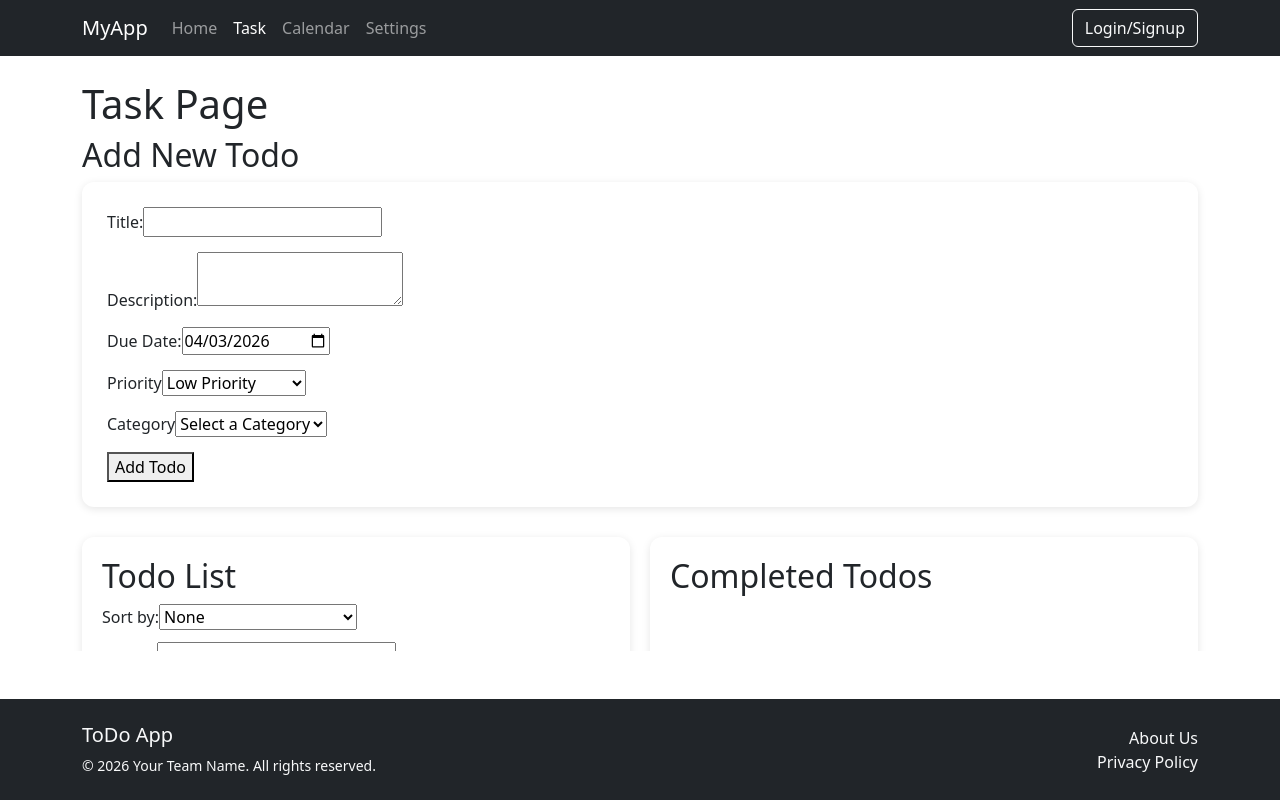
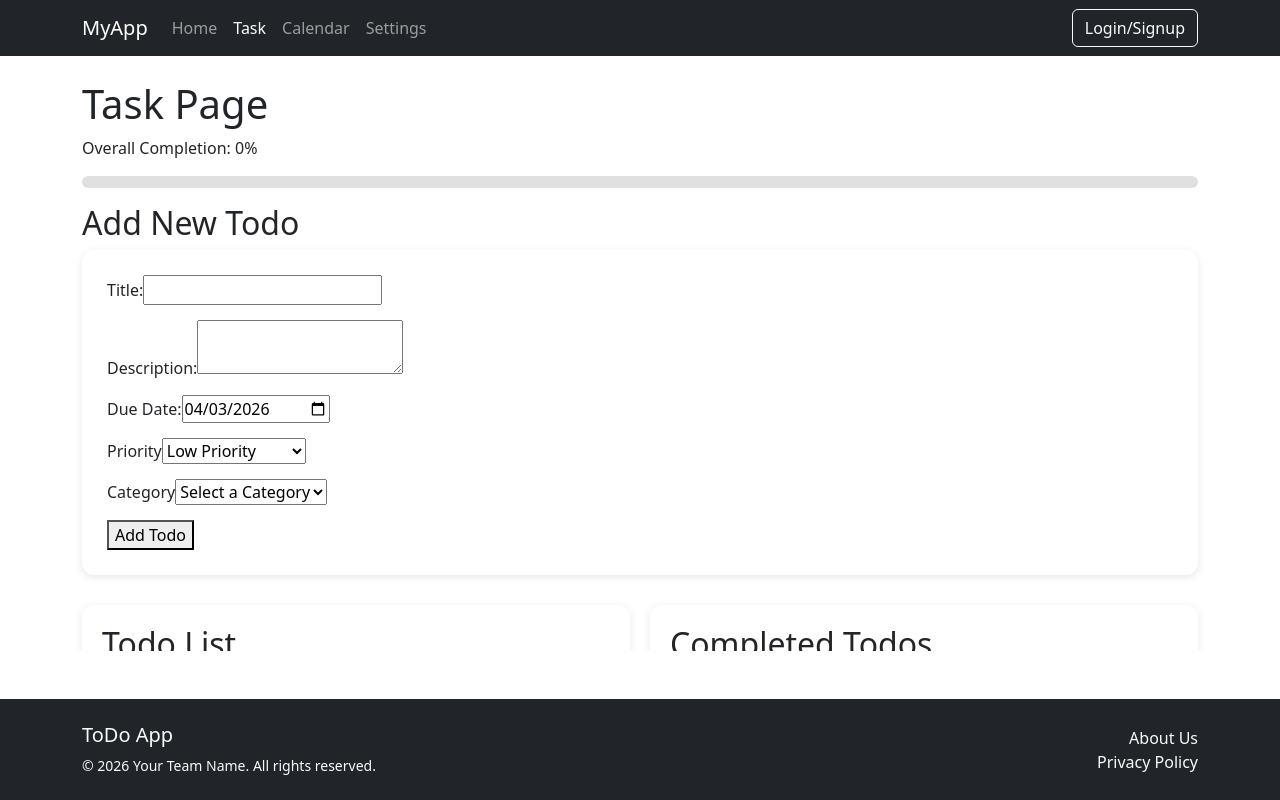
Before and after one commit to tingttt/CS555-TodoList, a React (Vite) app: page /task in a window 1280 px wide. Built offline with nearby package versions, Linux system fonts and the light colour scheme.

Commit message:
Task percentage complete

```diff
--- a/src/Pages/Tasks.jsx
+++ b/src/Pages/Tasks.jsx
@@ -102,6 +102,10 @@ const Tasks = () => {
     );
   };
 
+  const completionPercentage = todos.length === 0 ? 0 : Math.round(
+    (todos.filter((todo) => todo.completed).length / todos.length) * 100
+  );
+
   const addTodo = (newTodo) => {
     const todoWithId = { id: nextId, ...newTodo };
     setTodos([...todos, todoWithId]);
@@ -140,6 +144,23 @@ const Tasks = () => {
   return (
     <div>
       <h1>Task Page</h1>
+      <div style={{ marginBottom: "16px" }}>
+        <p>Overall Completion: {completionPercentage}%</p>
+        <div style={{
+          background: "#e0e0e0",
+          borderRadius: "8px",
+          height: "12px",
+          width: "100%"
+        }}>
+          <div style={{
+            background: completionPercentage === 100 ? "#28a745" : "#667eea",
+            width: `${completionPercentage}%`,
+            height: "100%",
+            borderRadius: "8px",
+            transition: "width 0.3s ease"
+          }} />
+        </div>
+      </div>
       <AddTodo addTodo={addTodo} />
       <div className="lists-container">
         <TodoList
```
